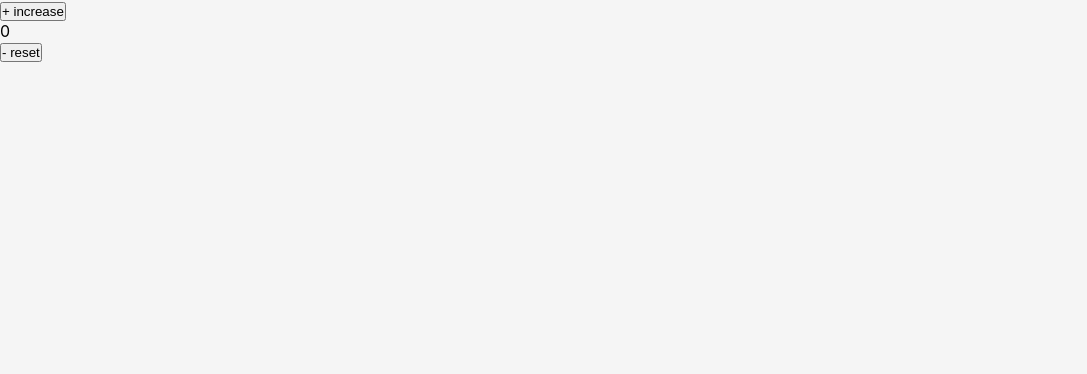
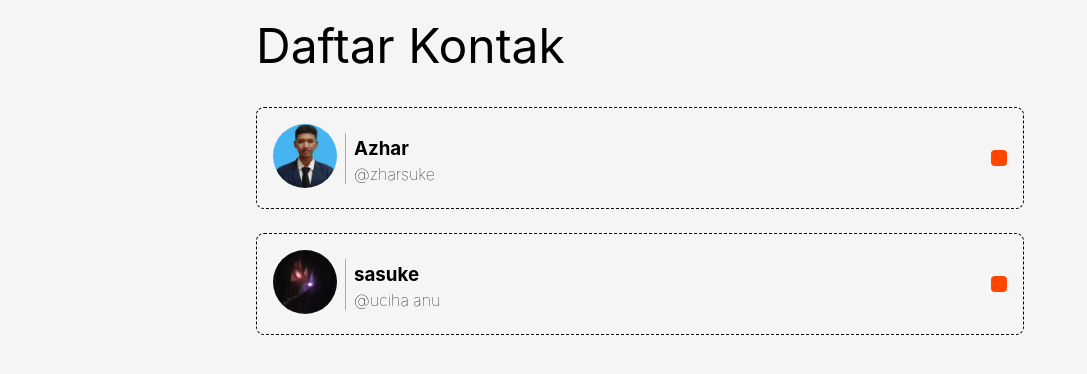
Before and after one commit to alazharizqi/dicoding, a React app in the folder frontend/react/contacts-app/: page / in a window 1280 px wide. Shown: the top 374 px of the page, without its empty margins (0-1087 px from the left). Built offline with nearby package versions, Linux system fonts and the light colour scheme; the HTML template or start-up script is replaced by a standard one.

Commit message:
feat: add delete contact

```diff
--- a/frontend/react/contacts-app/src/components/contact-app/ContactApp.jsx
+++ b/frontend/react/contacts-app/src/components/contact-app/ContactApp.jsx
@@ -2,15 +2,29 @@
 import ContactList from "./ContactList";
 import { getData } from '../../utils/data';
 
-function ContactApp() {
-    const contacts = getData();
+class ContactApp extends React.Component {
+    constructor(props) {
+        super(props);
+        this.state = {
+            contacts: getData(),
+        }
 
-    return (
-        <div className="contact-app">
+        this.onDeleteHandler = this.onDeleteHandler.bind(this);
+    }
+
+    onDeleteHandler(id) {
+        const contacts = this.state.contacts.filter(contact => contact.id !== id);
+        this.setState({ contacts });
+    }
+
+    render() {
+        return (
+          <div className="contact-app">
             <h1>Daftar Kontak</h1>
-            <ContactList contacts={contacts} />
-        </div>
-    );
+            <ContactList contacts={this.state.contacts} onDelete={this.onDeleteHandler} />
+          </div>
+        );
+      }
 }
 
 export default ContactApp;
--- a/frontend/react/contacts-app/src/components/contact-app/ContactItem.jsx
+++ b/frontend/react/contacts-app/src/components/contact-app/ContactItem.jsx
@@ -1,12 +1,14 @@
 import React from "react";
 import ContactItemBody from "./ContactItemBody";
 import ContactItemImage from "./ContactItemImage";
+import DeleteButton from "./DeleteButton";
 
-function ContactItem({ imageUrl, name, tag }) {
+function ContactItem({ imageUrl, name, tag, id, onDelete }) {
     return (
         <div className="contact-item">
             <ContactItemImage imageUrl={imageUrl} />
             <ContactItemBody name={name} tag={tag} />
+            <DeleteButton id={id} onDelete={onDelete} />
         </div>
     );
 }
--- a/frontend/react/contacts-app/src/components/contact-app/ContactList.jsx
+++ b/frontend/react/contacts-app/src/components/contact-app/ContactList.jsx
@@ -1,12 +1,12 @@
 import React from "react";
 import ContactItem from "./ContactItem";
 
-function ContactList({ contacts }) {
+function ContactList({ contacts, onDelete }) {
     return (
         <div className="contact-list">
             {
                 contacts.map((contact) => (
-                    <ContactItem key={contact.id} {...contact} />
+                    <ContactItem key={contact.id} id={contact.id} onDelete={onDelete} {...contact} />
                 ))
             }
         </div>
--- /dev/null
+++ b/frontend/react/contacts-app/src/components/contact-app/DeleteButton.jsx
@@ -0,0 +1,9 @@
+import React from "react";
+
+function DeleteButton({ id, onDelete }) {
+    return (
+        <button className="contact-item__delete" onClick={() => onDelete(id)}></button>
+    )
+}
+
+export default DeleteButton;
--- a/frontend/react/contacts-app/src/index.jsx
+++ b/frontend/react/contacts-app/src/index.jsx
@@ -1,9 +1,10 @@
 import React from "react";
 import { createRoot } from "react-dom/client";
-import MyComponent from "./components/MyComponent";
+// import MyComponent from "./components/MyComponent";
 
 import './styles/style.css';
-import CounterApp from "./components/counter-app/CounterApp";
+// import CounterApp from "./components/counter-app/CounterApp";
+import ContactApp from "./components/contact-app/ContactApp";
 
 const root = createRoot(document.getElementById('root'));
 root.render(
@@ -13,5 +14,6 @@
     //     <MyComponent name="Zharsuke" />
 
     // </div>
-    <CounterApp />
+    // <CounterApp />
+    <ContactApp />
 );
```
